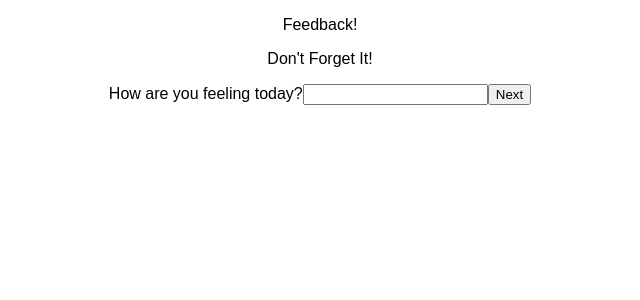
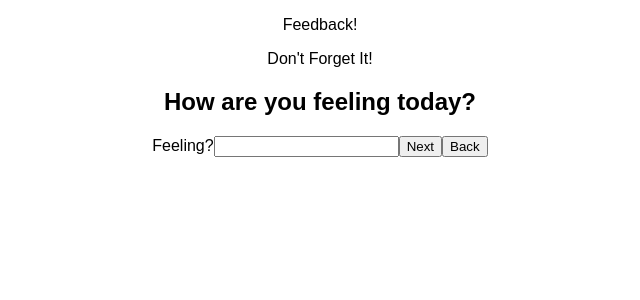
Before and after one commit to lucasgabrielson/redux-feedback-loop, a React (Create React App) app: page / in a window 1280 px wide. Shown: the top 300 px of the page, without its empty margins (320-960 px from the left). Built offline with nearby package versions, Linux system fonts and the light colour scheme.

Commit message:
added necessary props to pages

```diff
--- a/src/components/Comments/Comments.jsx
+++ b/src/components/Comments/Comments.jsx
@@ -2,9 +2,10 @@ import React from 'react'
 
 const Comments = () => {
     return (
-        <div>
-
-        </div>
+        <>
+            <Header />
+            <Form type = {'Comments'} backButton = {true} header = {'Any comments you want to leave?'} next = {'review'}/>
+        </>
     )
 }
 
--- a/src/components/Feeling/Feeling.jsx
+++ b/src/components/Feeling/Feeling.jsx
@@ -5,7 +5,7 @@ const Feeling = () => {
     return (
         <div>
             <Header />
-            <Form type = {'feeling'} backButton = {false} header = {'How are you feeling today?'}/>
+            <Form type = {'Feeling?'} backButton = {true} header = {'How are you feeling today?'} next = {'understanding'}/>
         </div>
     )
 }
--- a/src/components/Form/Form.jsx
+++ b/src/components/Form/Form.jsx
@@ -1,9 +1,11 @@
-import React from 'react'
+import React from 'react';
+import { Link } from 'react-router-dom';
 
 const Form = (props) => {
     return (
         <>
-            <label>{props.header}</label>
+            <h2>{props.header}</h2>
+            <label>{props.type}</label>
             <input type = 'number'></input>
             <button>Next</button>
             {props.backButton ? <button>Back</button> : '' }
--- a/src/components/Review/Review.jsx
+++ b/src/components/Review/Review.jsx
@@ -2,9 +2,10 @@ import React from 'react'
 
 const Review = () => {
     return (
-        <div>
-
-        </div>
+        <>
+            <h2>Review Your Feedback</h2>
+            <button>Back</button>
+        </>
     )
 }
 
--- a/src/components/Supported/Supported.jsx
+++ b/src/components/Supported/Supported.jsx
@@ -2,9 +2,10 @@ import React from 'react'
 
 const Supported = () => {
     return (
-        <div>
-
-        </div>
+        <>
+            <Header />
+            <Form type = {'Support?'} backButton = {true} header = {'How well are you being supported?'} next = {'review'} back = {'understanding'}/>
+        </>
     )
 }
 
--- a/src/components/Understanding/Understanding.jsx
+++ b/src/components/Understanding/Understanding.jsx
@@ -2,9 +2,10 @@ import React from 'react'
 
 const Understanding = () => {
     return (
-        <div>
-
-        </div>
+        <>
+            <Header />
+            <Form type = {'Understanding?'} backButton = {true} header = {'How well are you understanding the content?'} next = {'supported'} back = {'feeling'}/>
+        </>
     )
 }
 
```
